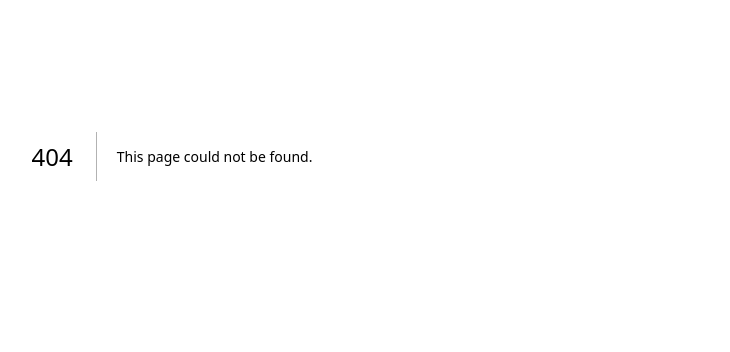
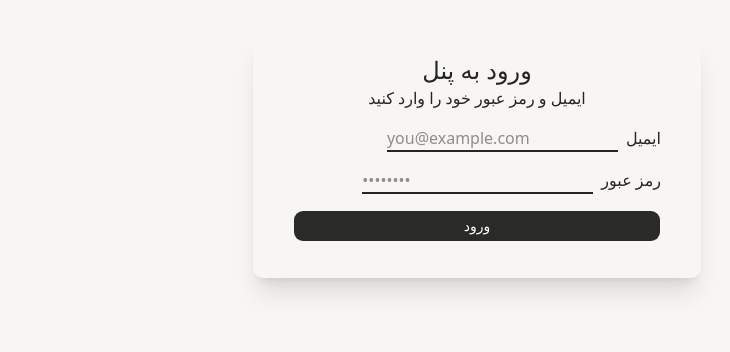
Before and after one commit to amirhoprogrammer/admin-panel, a Next.js app: page /login in a window 1280 px wide. Before the commit this address had no page. Shown: the part 244-596 px from the top of the page, without its empty margins (468-1198 px from the left). Built offline with nearby package versions, Linux system fonts and the light colour scheme.

Commit message:
add loginForm

```diff
--- /dev/null
+++ b/src/app/(auth)/layout.tsx
@@ -0,0 +1,11 @@
+export default function AuthLayout({
+  children,
+}: {
+  children: React.ReactNode;
+}) {
+  return (
+    <main className="flex min-h-screen items-center justify-center bg-secondary-bg px-4">
+      {children}
+    </main>
+  );
+}
--- /dev/null
+++ b/src/app/(auth)/login/page.tsx
@@ -0,0 +1,6 @@
+import LoginForm from "@/components/auth/LoginForm";
+import React from "react";
+
+export default function Login() {
+  return <LoginForm />;
+}
--- a/src/app/layout.tsx
+++ b/src/app/layout.tsx
@@ -1,29 +1,26 @@
 import type { Metadata } from "next";
-import { Geist, Geist_Mono } from "next/font/google";
+import { Vazirmatn } from "next/font/google";
 import "./globals.css";
 
-const geistSans = Geist({
-  variable: "--font-geist-sans",
-  subsets: ["latin"],
-});
-
-const geistMono = Geist_Mono({
-  variable: "--font-geist-mono",
-  subsets: ["latin"],
+const vazirmatn = Vazirmatn({
+  subsets: ["arabic", "latin"],
+  variable: "--font-vazirmatn",
+  display: "swap",
 });
 
 export const metadata: Metadata = {
-  title: "Create Next App",
-  description: "Generated by create next app",
+  title: "پنل ادمین",
+  description: "پنل مدیریت",
 };
 
-export default function RootLayout({ children }: LayoutProps<"/">) {
+export default function RootLayout({
+  children,
+}: {
+  children: React.ReactNode;
+}) {
   return (
-    <html
-      lang="en"
-      className={`${geistSans.variable} ${geistMono.variable} h-full antialiased`}
-    >
-      <body className="min-h-full flex flex-col">{children}</body>
+    <html lang="fa" dir="rtl" className={vazirmatn.variable}>
+      <body className="font-sans antialiased ">{children}</body>
     </html>
   );
 }
--- a/src/app/page.tsx
+++ b/src/app/page.tsx
@@ -1,69 +1,5 @@
-import Image from "next/image";
+import { redirect } from "next/navigation";
 
 export default function Home() {
-  return (
-    <div className="flex flex-col flex-1 items-center justify-center bg-zinc-50 font-sans dark:bg-black">
-      <main className="flex flex-1 w-full max-w-3xl flex-col items-center justify-between py-32 px-16 bg-white dark:bg-black sm:items-start">
-        <Image
-          className="dark:invert h-5 w-[100px]"
-          src="/next.svg"
-          alt="Next.js logo"
-          width={100}
-          height={20}
-          priority
-        />
-        <div className="flex flex-col items-center gap-6 text-center sm:items-start sm:text-left">
-          <h1 className="max-w-xs text-3xl font-semibold leading-10 tracking-tight text-black dark:text-zinc-50">
-            To get started, edit the{" "}
-            <code className="rounded bg-black/[.06] px-1.5 py-0.5 font-mono text-[0.9em] dark:bg-white/[.08]">
-              page.tsx
-            </code>{" "}
-            file.
-          </h1>
-          <p className="max-w-md text-lg leading-8 text-zinc-600 dark:text-zinc-400">
-            Looking for a starting point or more instructions? Head over to{" "}
-            <a
-              href="https://vercel.com/templates?framework=next.js&utm_source=create-next-app&utm_medium=appdir-template-tw&utm_campaign=create-next-app"
-              className="font-medium text-zinc-950 dark:text-zinc-50"
-            >
-              Templates
-            </a>{" "}
-            or the{" "}
-            <a
-              href="https://nextjs.org/learn?utm_source=create-next-app&utm_medium=appdir-template-tw&utm_campaign=create-next-app"
-              className="font-medium text-zinc-950 dark:text-zinc-50"
-            >
-              Learning
-            </a>{" "}
-            center.
-          </p>
-        </div>
-        <div className="flex flex-col gap-4 text-base font-medium sm:flex-row">
-          <a
-            className="flex h-12 w-full items-center justify-center gap-2 rounded-full bg-foreground px-5 text-background transition-colors hover:bg-[#383838] dark:hover:bg-[#ccc] md:w-[158px]"
-            href="https://vercel.com/new?utm_source=create-next-app&utm_medium=appdir-template-tw&utm_campaign=create-next-app"
-            target="_blank"
-            rel="noopener noreferrer"
-          >
-            <Image
-              className="dark:invert h-[14px] w-4"
-              src="/vercel.svg"
-              alt="Vercel logomark"
-              width={16}
-              height={14}
-            />
-            Deploy Now
-          </a>
-          <a
-            className="flex h-12 w-full items-center justify-center rounded-full border border-solid border-black/[.08] px-5 transition-colors hover:border-transparent hover:bg-black/[.04] dark:border-white/[.145] dark:hover:bg-[#1a1a1a] md:w-[158px]"
-            href="https://nextjs.org/docs?utm_source=create-next-app&utm_medium=appdir-template-tw&utm_campaign=create-next-app"
-            target="_blank"
-            rel="noopener noreferrer"
-          >
-            Documentation
-          </a>
-        </div>
-      </main>
-    </div>
-  );
+  redirect("/login");
 }
--- /dev/null
+++ b/src/components/auth/LoginForm.tsx
@@ -0,0 +1,129 @@
+"use client";
+
+import { useState } from "react";
+import { useRouter } from "next/navigation";
+import { Button } from "@/components/ui/button";
+
+type FormErrors = {
+  email?: string;
+  password?: string;
+};
+
+const EMAIL_REGEX = /^[^\s@]+@[^\s@]+\.[^\s@]+$/;
+
+function validate(email: string, password: string): FormErrors {
+  const errors: FormErrors = {};
+
+  if (!email.trim()) {
+    errors.email = "ایمیل را وارد نکرده‌اید";
+  } else if (!EMAIL_REGEX.test(email.trim())) {
+    errors.email = "فرمت ایمیل صحیح نیست";
+  }
+
+  if (!password) {
+    errors.password = "رمز عبور را وارد نکرده‌اید";
+  } else if (password.length < 8) {
+    errors.password = "رمز عبور باید حداقل ۸ کاراکتر باشد";
+  }
+
+  return errors;
+}
+
+export default function LoginForm() {
+  const router = useRouter();
+  const [email, setEmail] = useState("");
+  const [password, setPassword] = useState("");
+  const [errors, setErrors] = useState<FormErrors>({});
+  const [loading, setLoading] = useState(false);
+
+  async function handleSubmit(e: React.FormEvent<HTMLFormElement>) {
+    e.preventDefault();
+
+    const validationErrors = validate(email, password);
+    setErrors(validationErrors);
+
+    // اگر خطایی وجود داشت، متوقف شو
+    if (Object.keys(validationErrors).length > 0) return;
+
+    setLoading(true);
+    try {
+      // TODO: وقتی API آماده شد، درخواست لاگین را اینجا بفرست
+      // const res = await fetch("/api/login", { ... });
+
+      // فعلاً: ریدایرکت به همین صفحه
+      router.push("/login");
+      router.refresh();
+    } finally {
+      setLoading(false);
+    }
+  }
+
+  return (
+    <div className="w-full max-w-md shadow-xl w90 py-5 rounded-lg">
+      <div className="text-center">
+        <h1 className="text-2xl">ورود به پنل</h1>
+        <p>ایمیل و رمز عبور خود را وارد کنید</p>
+      </div>
+      <div className="m-4">
+        {/* noValidate: جلوگیری از پیام‌های پیش‌فرض مرورگر */}
+        <form onSubmit={handleSubmit} noValidate className="space-y-4">
+          {/* ایمیل */}
+          <div className="space-y-2">
+            <div className="flex gap-2">
+              <label htmlFor="email">ایمیل</label>
+              <input
+                id="email"
+                type="email"
+                name="email"
+                placeholder="you@example.com"
+                value={email}
+                onChange={(e) => setEmail(e.target.value)}
+                dir="ltr"
+                aria-invalid={!!errors.email}
+                aria-describedby={errors.email ? "email-error" : undefined}
+                className="border-b-2 border-foreground outline-none"
+              />
+            </div>
+
+            {errors.email && (
+              <p id="email-error" className="text-sm text-destructive">
+                {errors.email}
+              </p>
+            )}
+          </div>
+
+          {/* رمز عبور */}
+          <div className="space-y-2">
+            <div className="flex gap-2">
+              <label htmlFor="password">رمز عبور</label>
+              <input
+                id="password"
+                type="password"
+                name="password"
+                placeholder="••••••••"
+                value={password}
+                onChange={(e) => setPassword(e.target.value)}
+                dir="ltr"
+                aria-invalid={!!errors.password}
+                aria-describedby={
+                  errors.password ? "password-error" : undefined
+                }
+                className="border-b-2 border-foreground outline-none"
+              />
+            </div>
+
+            {errors.password && (
+              <p id="password-error" className="text-sm text-destructive">
+                {errors.password}
+              </p>
+            )}
+          </div>
+
+          <Button type="submit" className="w-full" disabled={loading}>
+            {loading ? "در حال ورود..." : "ورود"}
+          </Button>
+        </form>
+      </div>
+    </div>
+  );
+}
```
